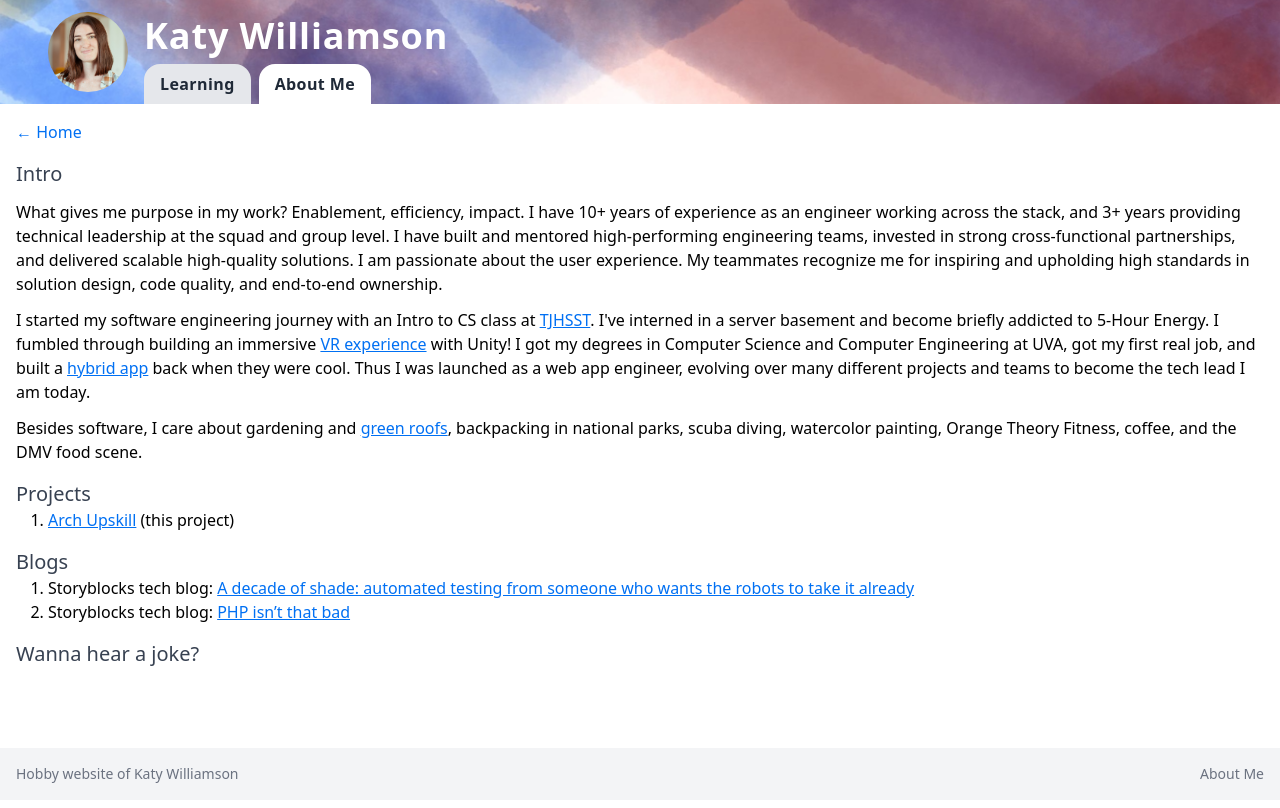
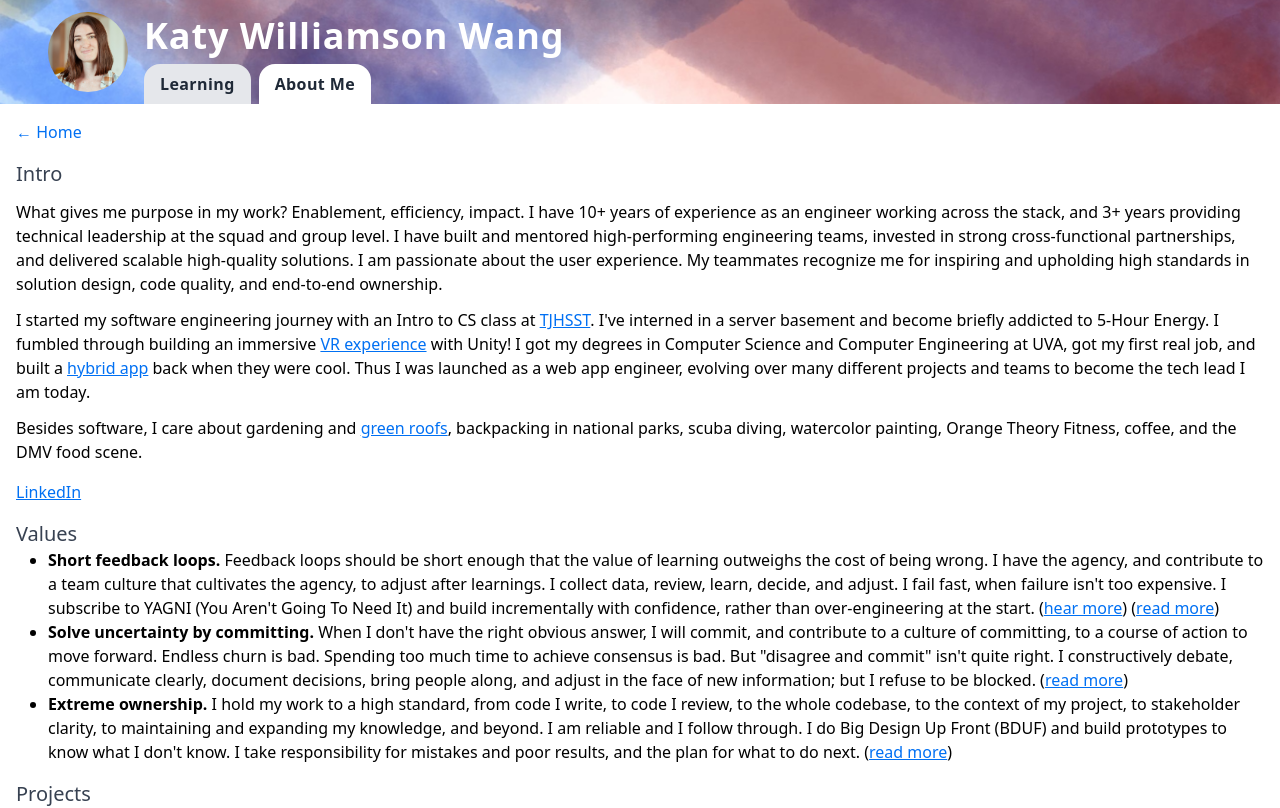
Before and after one commit to kwilliamson34/arch-upskill, a Next.js app: page /about in a window 1280 px wide. Shown: the top 808 px of the page. Built offline with nearby package versions, Linux system fonts and the light colour scheme; no server answers.

Commit message:
add personal values

```diff
--- a/app/about/page.tsx
+++ b/app/about/page.tsx
@@ -11,6 +11,7 @@ export default function AboutPage() {
     <>
       <section>
         <h2>Intro</h2>
+
         <p>
           What gives me purpose in my work? Enablement, efficiency, impact. I
           have 10+ years of experience as an engineer working across the stack,
@@ -57,6 +58,75 @@ export default function AboutPage() {
         </p>
       </section>
       <section>
+        <a
+          href="https://www.linkedin.com/in/kathryn-concetta-williamson/"
+          target="_blank"
+        >
+          LinkedIn
+        </a>
+      </section>
+      <section>
+        <h2>Values</h2>
+        <ul>
+          <li>
+            <strong>Short feedback loops.</strong> Feedback loops should be
+            short enough that the value of learning outweighs the cost of being
+            wrong. I have the agency, and contribute to a team culture that
+            cultivates the agency, to adjust after learnings. I collect data,
+            review, learn, decide, and adjust. I fail fast, when failure isn't
+            too expensive. I subscribe to YAGNI (You Aren't Going To Need It)
+            and build incrementally with confidence, rather than
+            over-engineering at the start. (
+            <a
+              href="https://developertea.com/episodes/e8545729-3383-4d50-a48a-1ce0919c1889"
+              target="_blank"
+            >
+              hear more
+            </a>
+            ) (
+            <a
+              href="https://www.tatvasoft.com/outsourcing/2022/05/software-development-principles.html"
+              target="_blank"
+            >
+              read more
+            </a>
+            )
+          </li>
+          <li>
+            <strong>Solve uncertainty by committing.</strong> When I don't have
+            the right obvious answer, I will commit, and contribute to a culture
+            of committing, to a course of action to move forward. Endless churn
+            is bad. Spending too much time to achieve consensus is bad. But
+            "disagree and commit" isn't quite right. I constructively debate,
+            communicate clearly, document decisions, bring people along, and
+            adjust in the face of new information; but I refuse to be blocked. (
+            <a
+              href="https://gavinadams.com/disagree-and-commit/"
+              target="_blank"
+            >
+              read more
+            </a>
+            )
+          </li>
+          <li>
+            <strong>Extreme ownership.</strong> I hold my work to a high
+            standard, from code I write, to code I review, to the whole
+            codebase, to the context of my project, to stakeholder clarity, to
+            maintaining and expanding my knowledge, and beyond. I am reliable
+            and I follow through. I do Big Design Up Front (BDUF) and build
+            prototypes to know what I don't know. I take responsibility for
+            mistakes and poor results, and the plan for what to do next. (
+            <a
+              href="https://medium.com/@marijnscholtens/applying-extreme-ownership-in-software-engineering-1e1ca9235fa9"
+              target="_blank"
+            >
+              read more
+            </a>
+            )
+          </li>
+        </ul>
+      </section>
+      <section>
         <h2>Projects</h2>
         <ol>
           <li>
@@ -66,7 +136,7 @@ export default function AboutPage() {
             >
               Arch Upskill
             </a>
-            &nbsp;(this project)
+            &nbsp;(this project); built with NextJS, TypeScript, and Vercel
           </li>
         </ol>
       </section>
--- a/app/constants.tsx
+++ b/app/constants.tsx
@@ -1 +1 @@
-export const siteTitle = "Katy Williamson";
+export const siteTitle = "Katy Williamson Wang";
--- a/components/footer.tsx
+++ b/components/footer.tsx
@@ -3,7 +3,7 @@ export default function Footer() {
     <footer className="mt-auto w-full bg-gray-100">
       <div className="container p-4 md:flex md:items-center md:justify-between">
         <span className="text-sm text-gray-500 sm:text-center">
-          Hobby website of Katy Williamson
+          Hobby website of Katy Williamson Wang
         </span>
         <span className="mt-3 flex flex-wrap items-center text-sm font-medium sm:mt-0">
           <a href="/about" className="text-gray-500 no-underline">
--- a/components/header.tsx
+++ b/components/header.tsx
@@ -55,7 +55,9 @@ const Header = () => {
           />
           <div className="ml-4">
             <h1 className="pt-4 text-2xl font-bold tracking-wide antialiased lg:text-4xl">
-              Katy Williamson
+              Katy&nbsp;
+              <span className="hidden md:inline-block">Williamson&nbsp;</span>
+              Wang
             </h1>
             <div>
               {renderNavTab("/", "Learning")}
```
